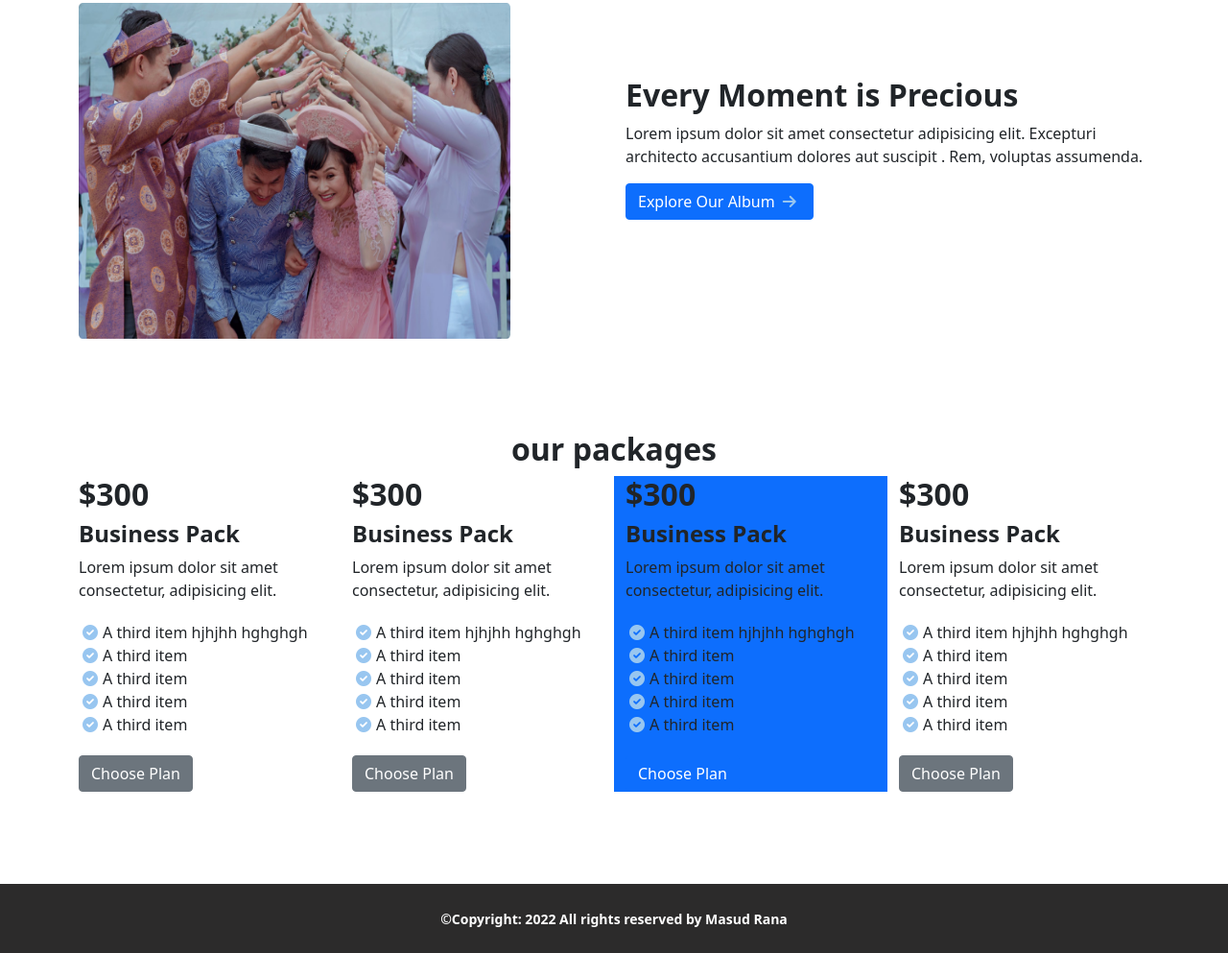
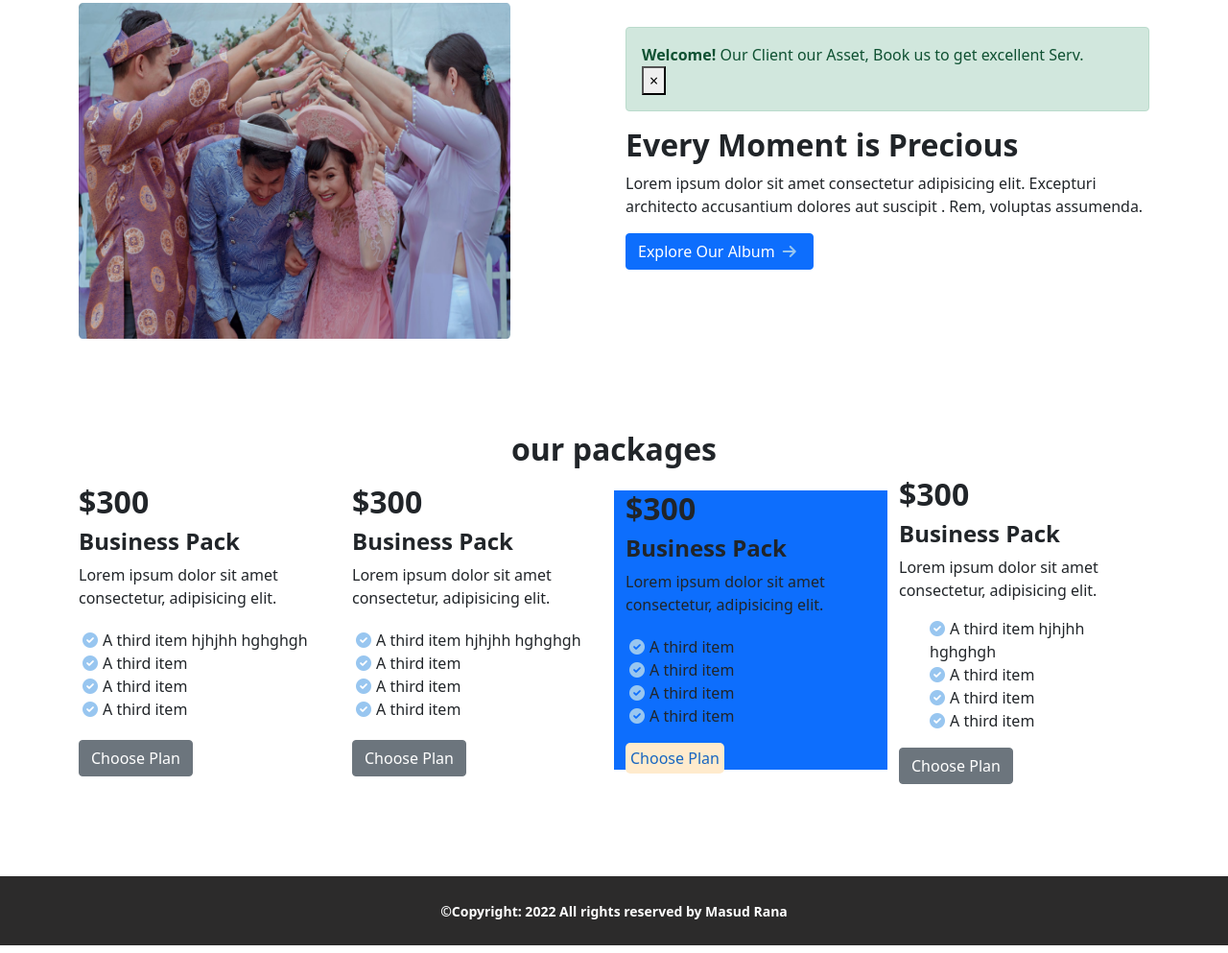
Before and after one commit to masud1989/conventio-center, a plain HTML site: page index.html in a window 1280 px wide. Shown: the part 704-1697 px from the top of the page at 96% size. Drawn offline with nearby package versions, Linux system fonts and the light colour scheme.

Commit message:
toaster message

```diff
--- a/css/custom.css
+++ b/css/custom.css
@@ -6,3 +6,12 @@ i{
     color: rgb(152, 198, 240);
     padding-right: 5px;
 }
+.btn-higtlight{
+    background-color: blanchedalmond;
+    margin-bottom: auto;
+    text-decoration: none;
+    color: rgb(24, 102, 192);
+    padding: 5px;
+    border-radius: 5px;
+
+}
--- a/index.html
+++ b/index.html
@@ -109,7 +109,6 @@
 
 <!-- -================== -->
 
-<!-- toast message  -->
 
 
 <section class="down-banar h-100 py-5">
@@ -121,6 +120,14 @@
             </div>
           </div>
           <div class="col-lg-6">
+            <!-- toast message  -->
+            <div class="alert alert-success alert-dismissible fade show" role="alert">
+              <strong>Welcome!</strong> Our Client our Asset, Book us to get excellent Serv.
+              <button type="button" class="close" data-dismiss="alert" aria-label="Close">
+                <span aria-hidden="true">&times;</span>
+              </button>
+            </div>
+            <!-- toast message  -->
             <h2 class="fw-bold">Every Moment is Precious</h2>
             <p>Lorem ipsum dolor sit amet consectetur adipisicing elit. Excepturi architecto accusantium dolores aut suscipit . Rem, voluptas assumenda.</p>
             <a class="btn btn-primary" href=""> Explore Our Album<i class="fas fa-arrow-right ps-2"></i></a>
@@ -142,9 +149,9 @@
                 <li><i class="fas fa-check-circle"></i>A third item</li>
                 <li><i class="fas fa-check-circle"></i>A third item</li>
                 <li><i class="fas fa-check-circle"></i>A third item</li>
-                <li><i class="fas fa-check-circle"></i>A third item</li>
+
               </ul>
-              <a class="btn btn-secondary btn-pil" href="">Choose Plan</a>
+              <a class="btn btn-secondary" href="">Choose Plan</a>
           </div>
           <div class="col-lg-3 d-block">
             <h2 class="fw-bold text-left ">$300</h2>
@@ -155,35 +162,37 @@
                 <li><i class="fas fa-check-circle"></i>A third item</li>
                 <li><i class="fas fa-check-circle"></i>A third item</li>
                 <li><i class="fas fa-check-circle"></i>A third item</li>
-                <li><i class="fas fa-check-circle"></i>A third item</li>
+
               </ul>
-              <a class="btn btn-secondary btn-pil" href="">Choose Plan</a>
+              <a class="btn btn-secondary  " href="">Choose Plan</a>
           </div>
-          <div class="col-lg-3 d-block bg-primary ">
+          <div class="col-lg-3 d-block bg-primary pb-10 ">
             <h2 class="fw-bold text-left ">$300</h2>
             <h4 class="fw-bold text-left">Business Pack</h4>
             <p>Lorem ipsum dolor sit amet consectetur, adipisicing elit.</p>
-            <ul class="p-1 bg-primary">
-                <li><i class="fas fa-check-circle"></i>A third item hjhjhh hghghgh</li>
+            <ul class="p-1 bg-primary ">
+                <li><i class="fas fa-check-circle"></i>A third item </li>
                 <li><i class="fas fa-check-circle"></i>A third item</li>
                 <li><i class="fas fa-check-circle"></i>A third item</li>
                 <li><i class="fas fa-check-circle"></i>A third item</li>
-                <li><i class="fas fa-check-circle"></i>A third item</li>
+
               </ul>
-              <a class="btn btn-primary btn-pil" href="">Choose Plan</a>
+              <footer class="m-30">
+                <a class="btn-higtlight" href="">Choose Plan</a>
+              </footer>
           </div>
           <div class="col-lg-3 d-block">
             <h2 class="fw-bold text-left ">$300</h2>
             <h4 class="fw-bold text-left">Business Pack</h4>
             <p>Lorem ipsum dolor sit amet consectetur, adipisicing elit.</p>
-            <ul class="p-1">
+            <ul class="">
                 <li><i class="fas fa-check-circle"></i>A third item hjhjhh hghghgh</li>
                 <li><i class="fas fa-check-circle"></i>A third item</li>
                 <li><i class="fas fa-check-circle"></i>A third item</li>
                 <li><i class="fas fa-check-circle"></i>A third item</li>
-                <li><i class="fas fa-check-circle"></i>A third item</li>
+
               </ul>
-              <a class="btn btn-secondary btn-pil" href="">Choose Plan</a>
+              <a class="btn btn-secondary  " href="">Choose Plan</a>
           </div>
         </div>
     </div>
@@ -197,5 +206,10 @@
 </footer>
     <!-- bootstrap js  -->
     <script src="https://cdn.jsdelivr.net/npm/bootstrap@5.0.2/dist/js/bootstrap.bundle.min.js" integrity="sha384-MrcW6ZMFYlzcLA8Nl+NtUVF0sA7MsXsP1UyJoMp4YLEuNSfAP+JcXn/tWtIaxVXM" crossorigin="anonymous"></script>
-</body>
+    <script src="https://code.jquery.com/jquery-3.2.1.slim.min.js" integrity="sha384-KJ3o2DKtIkvYIK3UENzmM7KCkRr/rE9/Qpg6aAZGJwFDMVNA/GpGFF93hXpG5KkN" crossorigin="anonymous"></script>
+    <script src="https://cdnjs.cloudflare.com/ajax/libs/popper.js/1.12.9/umd/popper.min.js" integrity="sha384-ApNbgh9B+Y1QKtv3Rn7W3mgPxhU9K/ScQsAP7hUibX39j7fakFPskvXusvfa0b4Q" crossorigin="anonymous"></script>
+    <script src="https://maxcdn.bootstrapcdn.com/bootstrap/4.0.0/js/bootstrap.min.js" integrity="sha384-JZR6Spejh4U02d8jOt6vLEHfe/JQGiRRSQQxSfFWpi1MquVdAyjUar5+76PVCmYl" crossorigin="anonymous"></script>
+  </body>
 </html>
+
+<!-- https://github.com/Porgramming-Hero-web-course/convention-center-masud1989.git -->
```
